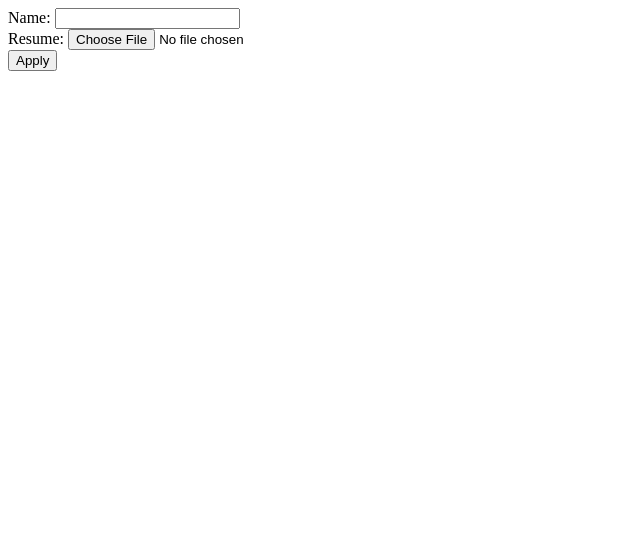
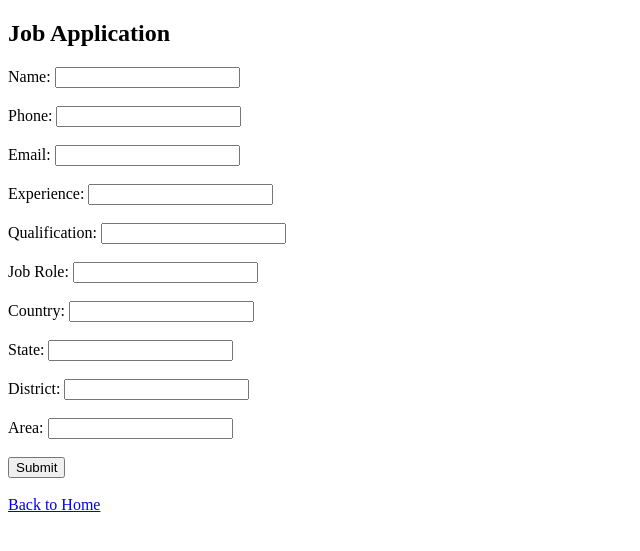
Before and after one commit to ovelvoro-stack/velvoro-job-ai, a Flask app: page /apply in a window 1280 px wide. Shown: the top 551 px of the page, without its empty margins (0-640 px from the left). Run offline with Flask 3, Linux system fonts and the light colour scheme.

Commit message:
Update apply.html

```diff
--- a/templates/apply.html
+++ b/templates/apply.html
@@ -1,5 +1,27 @@
-<form method="post" enctype="multipart/form-data">
-Name: <input name="name"><br>
-Resume: <input type="file" name="resume"><br>
-<button>Apply</button>
+<!DOCTYPE html>
+<html>
+<head>
+    <title>Job Application</title>
+</head>
+<body>
+<h2>Job Application</h2>
+
+<form method="post">
+    Name: <input name="name"><br><br>
+    Phone: <input name="phone"><br><br>
+    Email: <input name="email"><br><br>
+    Experience: <input name="experience"><br><br>
+    Qualification: <input name="qualification"><br><br>
+    Job Role: <input name="job_role"><br><br>
+    Country: <input name="country"><br><br>
+    State: <input name="state"><br><br>
+    District: <input name="district"><br><br>
+    Area: <input name="area"><br><br>
+
+    <button type="submit">Submit</button>
 </form>
+
+<br>
+<a href="/">Back to Home</a>
+</body>
+</html>
```
